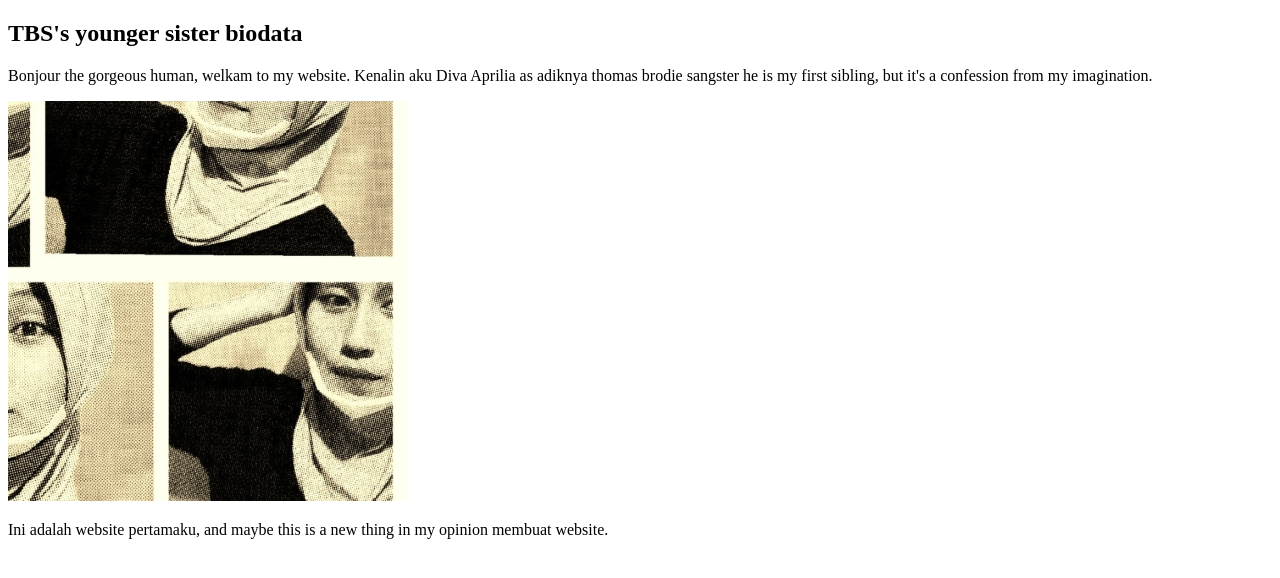
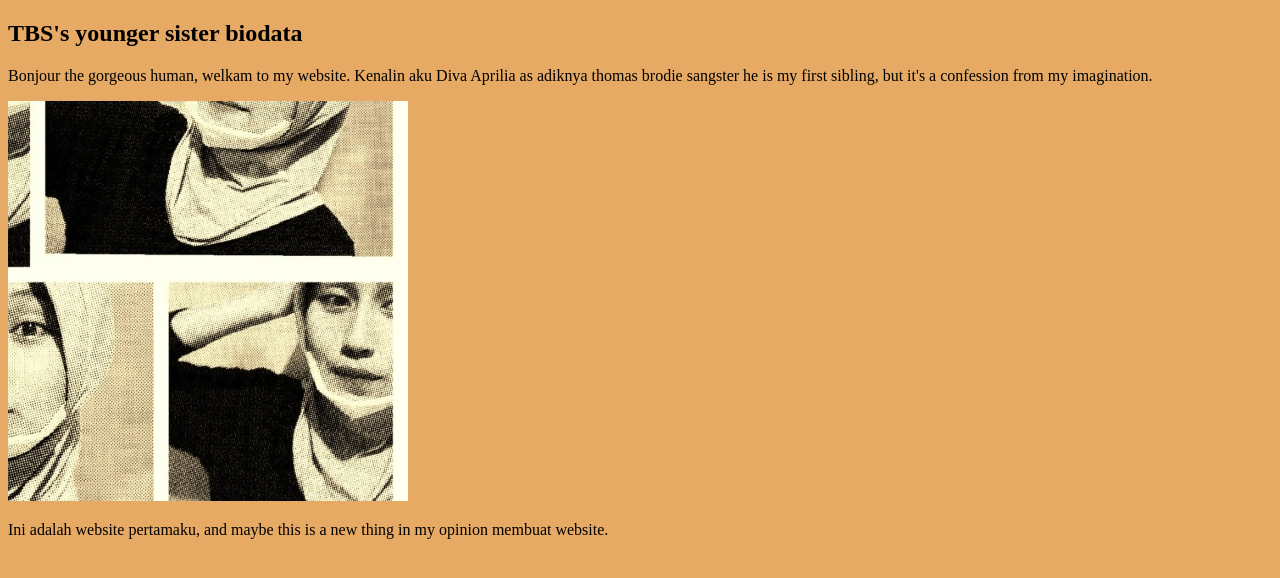
Before and after one commit to littlesangster/profile, a plain HTML site: page index.html in a window 1280 px wide. Drawn offline with Linux system fonts and the light colour scheme.

Commit message:
Update index.html

```diff
--- a/index.html
+++ b/index.html
@@ -10,7 +10,7 @@
 }
 </style>
 </head>
-<body style="background:e6aa65">
+<body style="background:#e6aa65">
 
 <h2>TBS's younger sister biodata</h2>
 
```
